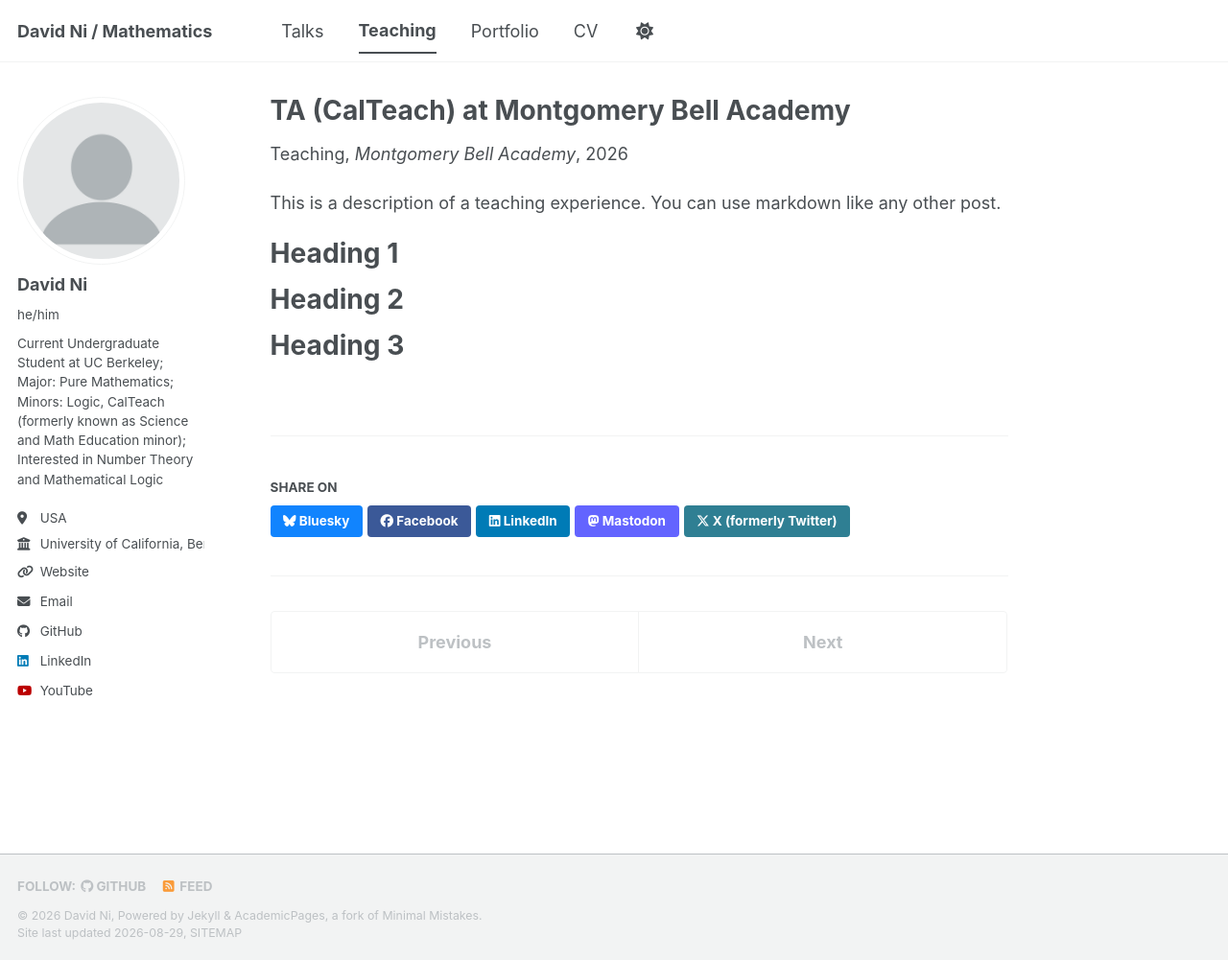
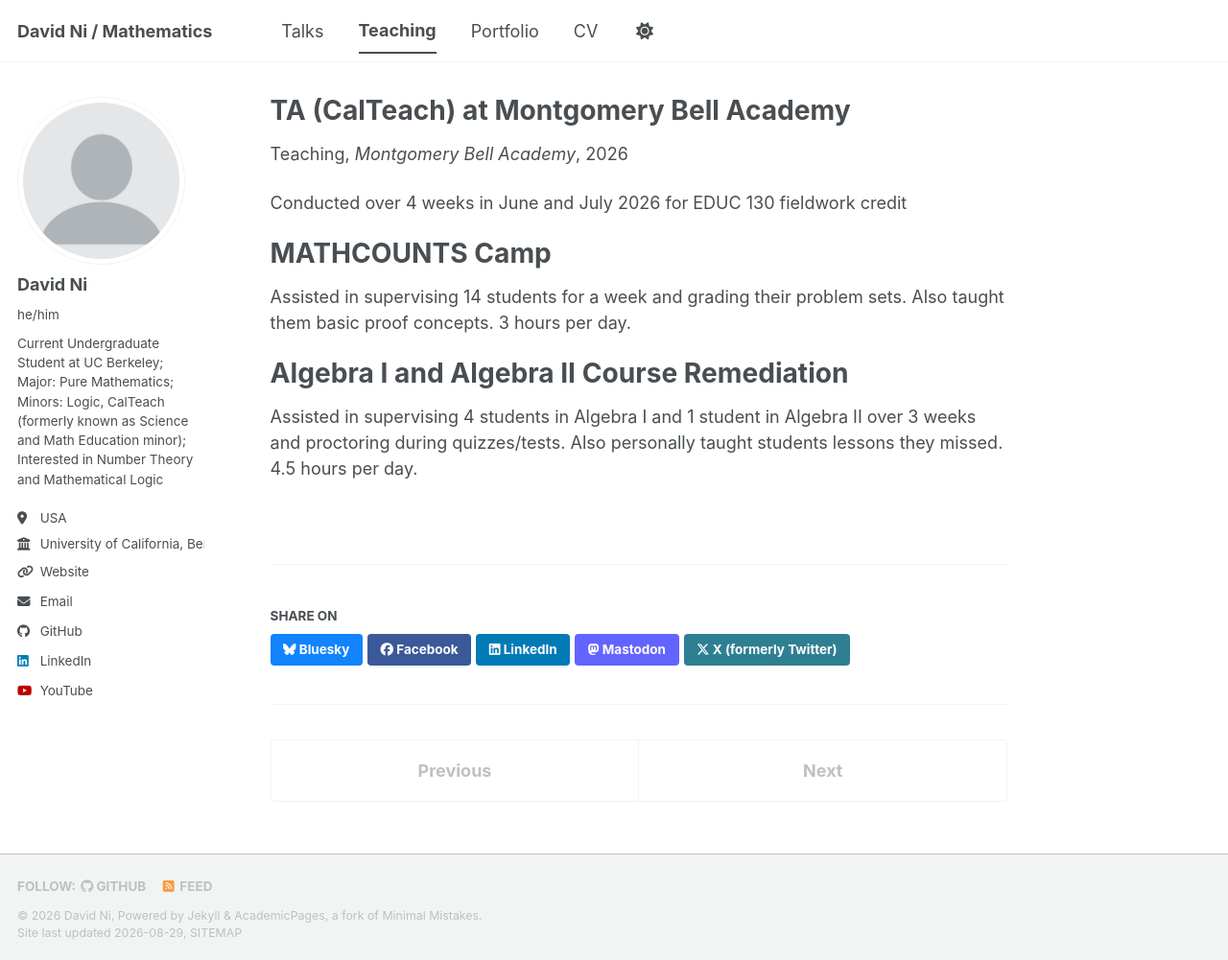
Before and after one commit to L0gicia/L0gicia.github.io, a Jekyll site: the page built from _teaching/2026-summer-teaching-2.md, in a window 1280 px wide and 1001 px high. Shown: the whole window at 96% size. Built offline with Jekyll 4.4.1, drawn with Linux system fonts in a browser that asks for light colours; a style sheet for code colours, icons or effects is not loaded.

Commit message:
Revise teaching experience for summer 2026
Updated teaching experience details and added course information.

```diff
--- a/_teaching/2026-summer-teaching-2.md
+++ b/_teaching/2026-summer-teaching-2.md
@@ -8,13 +8,12 @@ date: 2026-06-22
 location: "Nashville, TN, USA"
 ---
 
-This is a description of a teaching experience. You can use markdown like any other post.
+Conducted over 4 weeks in June and July 2026 for EDUC 130 fieldwork credit
 
-Heading 1
+MATHCOUNTS Camp
 ======
+Assisted in supervising 14 students for a week and grading their problem sets. Also taught them basic proof concepts. 3 hours per day.
 
-Heading 2
+Algebra I and Algebra II Course Remediation
 ======
-
-Heading 3
-======
+Assisted in supervising 4 students in Algebra I and 1 student in Algebra II over 3 weeks and proctoring during quizzes/tests. Also personally taught students lessons they missed. 4.5 hours per day.
```
